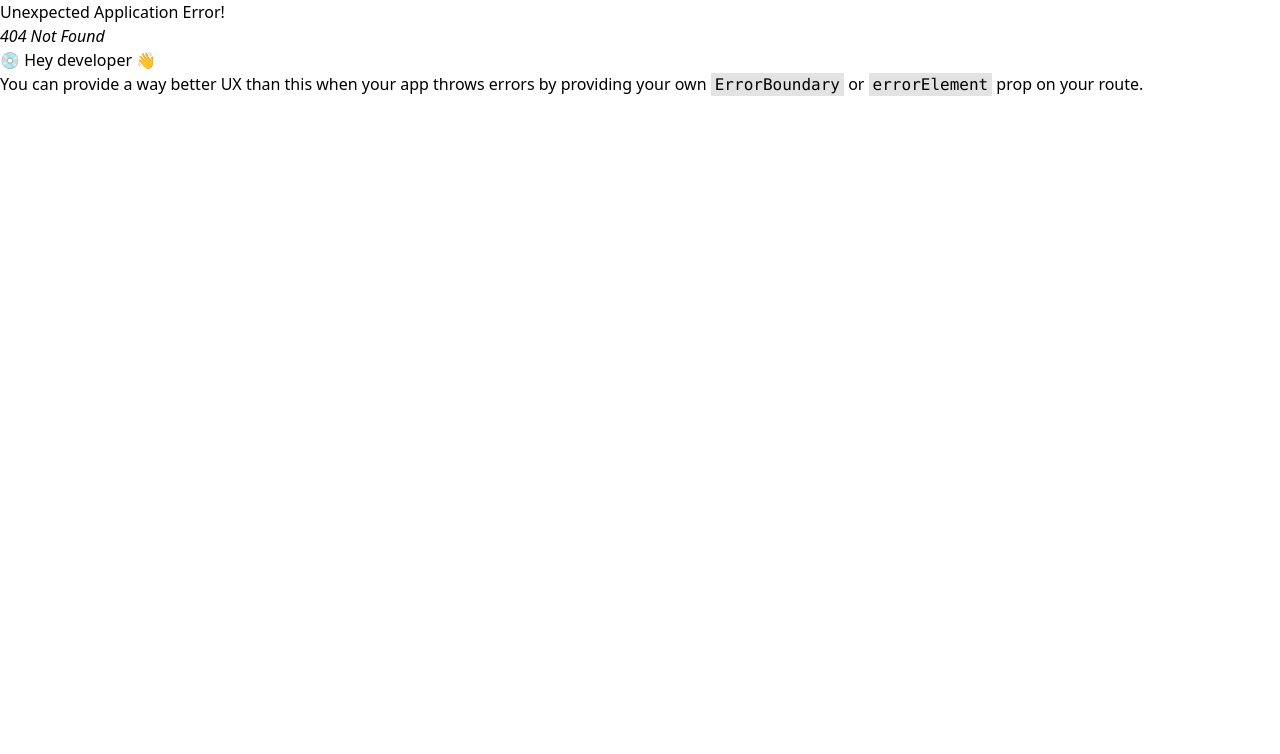
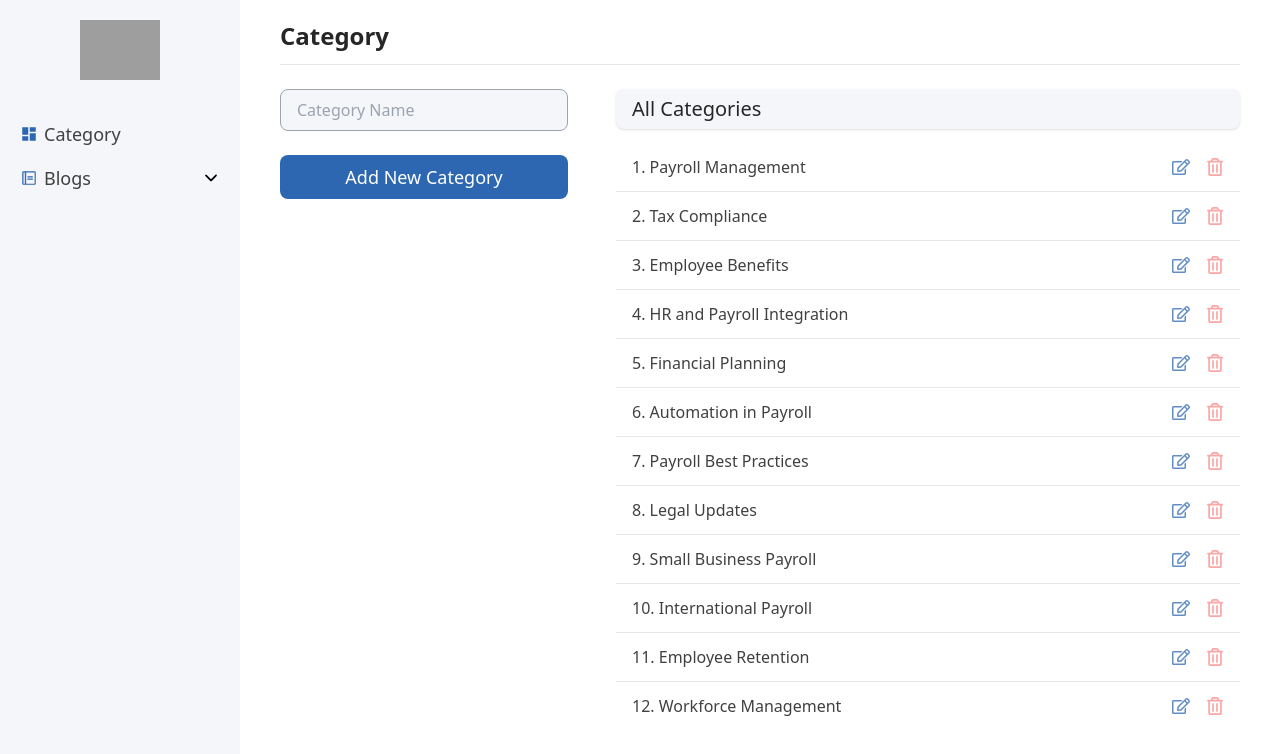
Before and after one commit to NashedShahRoni22/bfin-blog-panel, a React (Vite) app: page /dashboard/category in a window 1280 px wide. Before the commit this address had no page. Shown: the top 754 px of the page. Built offline with nearby package versions, Linux system fonts and the light colour scheme; sample sign-in values are in the browser's storage; grey boxes are pictures that could not be loaded.

Commit message:
feat: category page added

```diff
--- a/src/Pages/AddBlogs/AddBlogs.jsx
+++ b/src/Pages/AddBlogs/AddBlogs.jsx
@@ -90,7 +90,7 @@ export default function AddBlogs() {
   };
 
   return (
-    <section className="h-screen w-full overflow-y-auto border-r-2 px-5 py-5 lg:px-10">
+    <section className="h-screen w-full overflow-y-auto px-5 py-5 lg:px-10">
       <h1 className="border-b pb-3 text-2xl font-semibold text-neutral-800">
         Add Blogs
       </h1>
@@ -111,7 +111,7 @@ export default function AddBlogs() {
                   {/* add new image button */}
                   <label
                     htmlFor="thumbnail"
-                    className="flex cursor-pointer items-center gap-1.5 rounded-md border border-primary bg-primary px-2.5 py-1.5 text-sm font-medium text-white transition-all hover:bg-[#285ca1]"
+                    className="hover:bg-primary-hover flex cursor-pointer items-center gap-1.5 rounded-md border border-primary bg-primary px-2.5 py-1.5 text-sm font-medium text-white transition-all"
                   >
                     <TbPhotoPlus className="text-base" /> <span>New Image</span>
                   </label>
@@ -128,7 +128,7 @@ export default function AddBlogs() {
               <>
                 <label
                   htmlFor="thumbnail"
-                  className="bg-subtle-white flex h-full w-full cursor-pointer flex-col items-center justify-center rounded-lg"
+                  className="flex h-full w-full cursor-pointer flex-col items-center justify-center rounded-lg bg-subtle-white"
                 >
                   <FaCloudUploadAlt className="text-3xl" />
                   <span className="mt-1.5">Upload Thumbnail</span>
@@ -160,6 +160,17 @@ export default function AddBlogs() {
               type="text"
               name="title"
               id="title"
+              required
+              className="mb-6 mt-2 w-full rounded-lg border border-gray-400 px-4 py-2 outline-none"
+            />
+            {/* Custom URL Filled */}
+            <label htmlFor="customURL" className="font-medium text-neutral-700">
+              Custom URL <span className="text-red-500">*</span>
+            </label>
+            <input
+              type="text"
+              name="customURL"
+              id="customURL"
               required
               className="mb-6 mt-2 w-full rounded-lg border border-gray-400 px-4 py-2 outline-none"
             />
--- /dev/null
+++ b/src/Pages/Category/Category.jsx
@@ -0,0 +1,66 @@
+import { useEffect, useState } from "react";
+import blogsCategoryData from "../../data/blogsCategoryData";
+import CategoryListItem from "../../components/CategoryListItem";
+import "./category.css";
+
+export default function Category() {
+  const [categories, setCategories] = useState([]);
+
+  // Handle Add New Category
+  const handleAddNewCategory = (e) => {
+    e.preventDefault();
+    const form = e.target;
+    const newCategory = form.newCategory.value;
+    setCategories((oldCategories) => [newCategory, ...oldCategories]);
+
+    // Reset input filed
+    form.reset();
+  };
+
+  // Fetch All Categories
+  useEffect(() => {
+    setCategories(blogsCategoryData);
+  }, []);
+
+  return (
+    <section className="relative h-screen w-full px-5 py-5 lg:overflow-y-auto lg:px-10">
+      <h1 className="mb-4 border-b pb-3 text-2xl font-semibold text-neutral-800">
+        Category
+      </h1>
+
+      <form
+        onSubmit={handleAddNewCategory}
+        className="grid grid-cols-12 lg:gap-x-12"
+      >
+        <div className="col-span-12 h-fit lg:sticky lg:top-0 lg:col-span-4">
+          <input
+            type="text"
+            name="newCategory"
+            id="newCategory"
+            placeholder="Category Name"
+            required
+            className="mb-6 mt-2 w-full rounded-lg border border-gray-400 bg-subtle-white px-4 py-2 outline-none"
+          />
+          <button
+            type="submit"
+            className="mx-auto block w-full rounded-lg bg-primary px-4 py-2 text-lg font-medium capitalize text-white lg:mx-0"
+          >
+            Add new category
+          </button>
+        </div>
+
+        {/* Category List Container */}
+        <div className="col-span-12 mt-8 lg:col-span-8 lg:mt-0">
+          <h3 className="rounded-lg bg-subtle-white px-4 py-2 text-xl font-medium text-neutral-800 shadow lg:mt-2 lg:py-1.5">
+            All Categories
+          </h3>
+          <ul className="custom-scrollbar mt-3.5 lg:h-[72vh] lg:overflow-y-auto">
+            {categories.map((category, i) => (
+              <CategoryListItem key={i} category={category} index={i} />
+            ))}
+          </ul>
+        </div>
+      </form>
+    </section>
+  );
+}
--- /dev/null
+++ b/src/Pages/Category/category.css
@@ -0,0 +1,19 @@
+/* custom scroll bar */
+.custom-scrollbar::-webkit-scrollbar {
+  width: 18px;
+}
+
+.custom-scrollbar::-webkit-scrollbar-track {
+  background-color: transparent;
+}
+
+.custom-scrollbar::-webkit-scrollbar-thumb {
+  background-color: #d6dee1;
+  border-radius: 20px;
+  border: 6px solid transparent;
+  background-clip: content-box;
+}
+
+.custom-scrollbar::-webkit-scrollbar-thumb:hover {
+  background-color: #a8bbbf;
+}
--- /dev/null
+++ b/src/components/CategoryListItem.jsx
@@ -0,0 +1,48 @@
+import { useState } from "react";
+import { FaRegEdit, FaRegTrashAlt } from "react-icons/fa";
+import ModalContainer from "./Shared/ModalContainer";
+import UpdateModal from "./UpdateModal";
+import DeleteModal from "./DeleteModal";
+
+export default function CategoryListItem({ category, index }) {
+  const [showUpdateModal, setShowUpdateModal] = useState(false);
+  const [showDeleteModal, setShowDeleteModal] = useState(false);
+
+  // Close update modal
+  const closeUpdateModal = () => {
+    setShowUpdateModal(false);
+  };
+
+  // Close Delete Modal
+  const closeDeleteModal = () => {
+    setShowDeleteModal(false);
+  };
+
+  return (
+    <li className="flex items-center justify-between border-b px-4 py-3 text-neutral-700 last:border-b-0">
+      {index + 1}. {category}
+      <div className="flex items-center gap-4">
+        <FaRegEdit
+          onClick={() => setShowUpdateModal(true)}
+          className="hover:text-primary-hover min-w-fit cursor-pointer text-lg text-primary/75 transition-all duration-200 ease-in-out"
+        />
+        <FaRegTrashAlt
+          onClick={() => setShowDeleteModal(true)}
+          className="min-w-fit cursor-pointer text-lg text-red-300 transition-all duration-200 ease-in-out hover:text-red-500"
+        />
+      </div>
+      {/* Update Modal */}
+      {showUpdateModal && (
+        <ModalContainer>
+          <UpdateModal closeModal={closeUpdateModal} category={category} />
+        </ModalContainer>
+      )}
+      {/* Delete Modal */}
+      {showDeleteModal && (
+        <ModalContainer>
+          <DeleteModal closeModal={closeDeleteModal} category={category} />
+        </ModalContainer>
+      )}
+    </li>
+  );
+}
--- /dev/null
+++ b/src/components/DeleteModal.jsx
@@ -0,0 +1,31 @@
+export default function DeleteModal({ closeModal, category }) {
+  return (
+    <div className="inline-block w-full rounded-lg bg-white pb-6 pt-4 shadow-2xl md:w-[27.5rem]">
+      <p className="mb-6 border-b pb-2 text-center text-xl font-medium">
+        Confirm Deletetion
+      </p>
+
+      <div className="px-4">
+        <p className="leading-relaxed text-gray-600">
+          Are you sure you want to delete{" "}
+          <span className="font-semibold">{category}</span>? <br />
+        </p>
+        <p className="mb-6 mt-2 text-sm text-gray-500">
+          This action cannot be undone.
+        </p>
+
+        <div className="flex items-center gap-4">
+          <button className="mx-auto w-full rounded-lg border border-red-100 bg-red-50 px-4 py-2 text-lg font-medium capitalize text-red-400 transition-all duration-200 ease-linear hover:border-red-400 hover:bg-red-100 hover:text-red-500 lg:mx-0">
+            Delete
+          </button>
+          <button
+            onClick={closeModal}
+            className="mx-auto w-full rounded-lg px-4 py-2 text-lg font-medium capitalize text-neutral-700 hover:text-neutral-900 lg:mx-0"
+          >
+            Cancel
+          </button>
+        </div>
+      </div>
+    </div>
+  );
+}
--- /dev/null
+++ b/src/components/Shared/ModalContainer.jsx
@@ -0,0 +1,7 @@
+export default function ModalContainer({ children }) {
+  return (
+    <div className="fixed left-0 top-0 flex h-full w-full items-center justify-center bg-black/30 px-4 lg:absolute">
+      {children}
+    </div>
+  );
+}
--- /dev/null
+++ b/src/components/UpdateModal.jsx
@@ -0,0 +1,43 @@
+export default function UpdateModal({ closeModal, category }) {
+  return (
+    <div className="inline-block w-full rounded-lg bg-white pb-6 pt-4 shadow-2xl md:w-[27.5rem]">
+      <p className="mb-6 border-b pb-2 text-center text-xl font-medium">
+        Edit Category Name
+      </p>
+
+      <p className="mb-6 px-4 leading-relaxed text-neutral-600">
+        The current name is{" "}
+        <span className="font-semibold text-neutral-800">{category}</span>.{" "}
+        <br />
+        Enter the new name below to update it.
+      </p>
+
+      <form className="px-4">
+        <input
+          type="text"
+          name="newCategory"
+          id="newCategory"
+          placeholder="New Name"
+          required
+          className="mb-6 mt-2 w-full rounded-lg border border-gray-400 bg-subtle-white px-4 py-2 outline-none"
+        />
+
+        <div className="flex items-center gap-4">
+          <button
+            type="submit"
+            className="mx-auto w-full rounded-lg border border-[#DEE8F7] bg-[#EFF4FB] px-4 py-2 text-lg font-medium capitalize text-[#6B98DB] transition-all duration-200 ease-linear hover:border-[#9CBAE7] hover:bg-[#DEE8F7] hover:text-primary lg:mx-0"
+          >
+            Update
+          </button>
+
+          <button
+            onClick={closeModal}
+            className="mx-auto w-full rounded-lg px-4 py-2 text-lg font-medium capitalize text-neutral-700 hover:text-neutral-900 lg:mx-0"
+          >
+            Cancel
+          </button>
+        </div>
+      </form>
+    </div>
+  );
+}
--- a/src/data/sidebarLinksData.js
+++ b/src/data/sidebarLinksData.js
@@ -5,7 +5,7 @@ import { IoIosArrowDown } from "react-icons/io";
 export const sidebarLinksData = [
   {
     title: "Category",
-    link: "/dashboard",
+    link: "/dashboard/category",
     Icon: MdDashboard,
   },
   {
--- a/tailwind.config.js
+++ b/tailwind.config.js
@@ -5,6 +5,7 @@ export default {
     extend: {
       colors: {
         primary: "#2d67b2",
+        "primary-hover": "#285ca1",
         "subtle-white": "#f5f6fa",
       },
       fontFamily: {
```
Also changed, not shown: src/Routes/Routes.jsx (+6 -1 lines).
